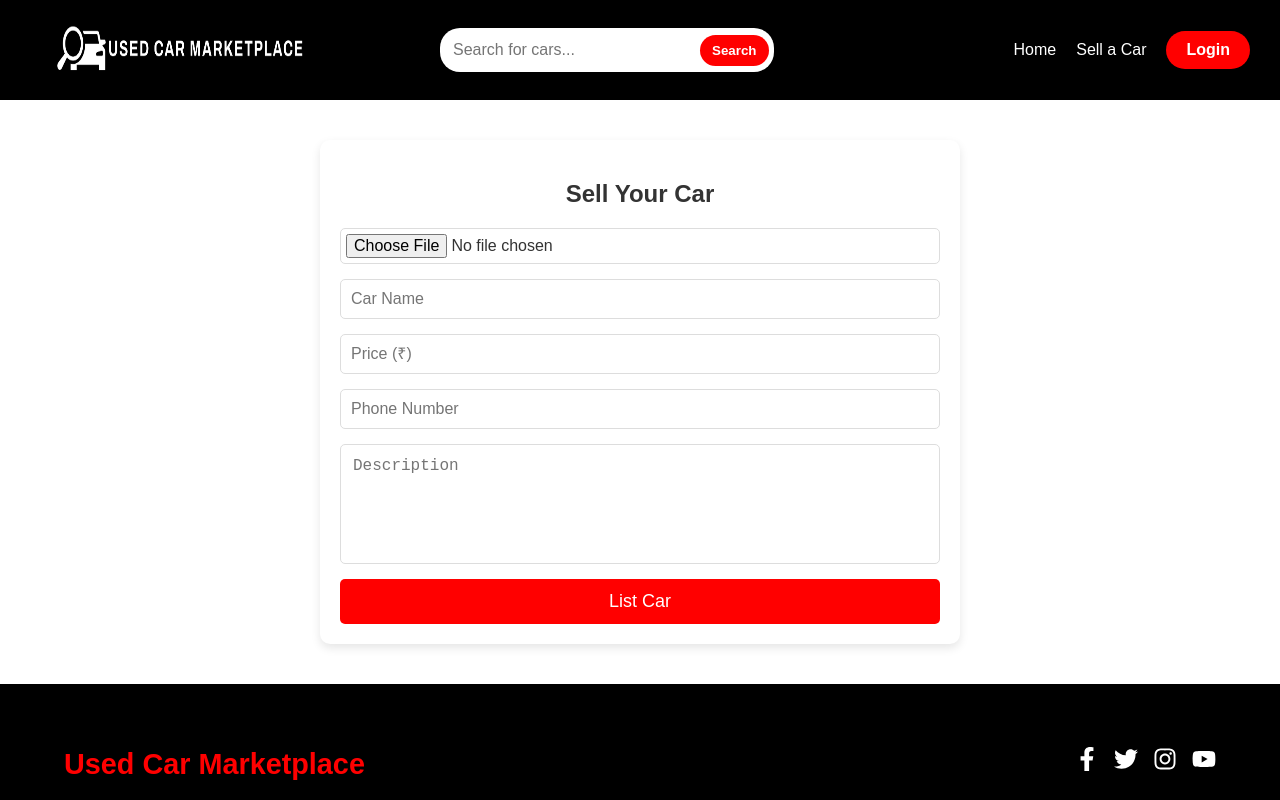
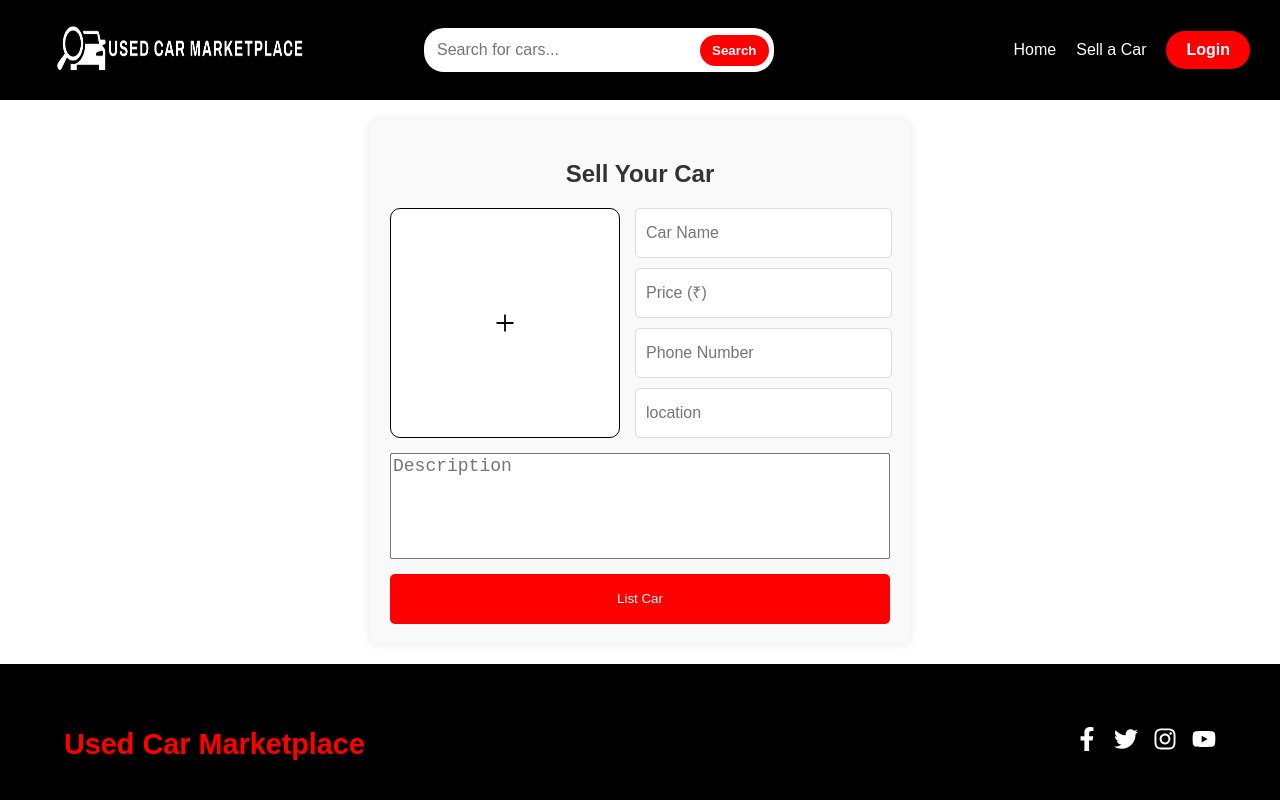
Before and after one commit to abhinaver/used_car_selleing-website, a React (Vite) app: page /sell in a window 1280 px wide. Shown: the top 800 px of the page. Built offline with nearby package versions, Linux system fonts and the light colour scheme.

Commit message:
fixed sell a car and added sign up

```diff
--- a/src/App.css
+++ b/src/App.css
@@ -4,9 +4,3 @@ body {
   padding: 0;
   text-align: center;
 }
-
-.car-card img {
-  width: 200px;
-  height: 150px;
-  object-fit: cover;
-}
--- a/src/App.jsx
+++ b/src/App.jsx
@@ -6,6 +6,7 @@ import SellCar from "./pages/SellCar";
 import Login from "./pages/Login"; // Import Login Page
 import Header from "./components/Header";
 import Footer from "./components/Footer";
+import Signup from "./pages/Signup";
 
 const App = () => {
   return (
@@ -16,6 +17,7 @@ const App = () => {
         <Route path="/car/:id" element={<CarDetails />} />
         <Route path="/sell" element={<SellCar />} />
         <Route path="/login" element={<Login />} /> {/* New Route for Login */}
+        <Route path="/Signup" element={<Signup/>} />
       </Routes>
       <Footer />
     </Router>
--- a/src/components/Header.jsx
+++ b/src/components/Header.jsx
@@ -1,10 +1,11 @@
 import React, { useState } from "react";
-import { Link } from "react-router-dom";
+import { Link, useNavigate } from "react-router-dom";
 import logo from "../assets/logo.png"; // Import the logo
 import "./Header.css"; // Import styles
 
 const Header = () => {
   const [searchQuery, setSearchQuery] = useState("");
+  const navigate = useNavigate()
 
   const handleSearch = (e) => {
     e.preventDefault();
@@ -15,7 +16,7 @@ const Header = () => {
   return (
     <nav className="navbar">
       <div className="logo-container">
-        <img src={logo} alt="Used Car Marketplace Logo" className="logo-img" />
+        <img src={logo} alt="Used Car Marketplace Logo" className="logo-img" onClick={()=>{navigate("/")}}/>
       </div>
 
       <form className="search-bar" onSubmit={handleSearch}>
--- a/src/pages/Login.jsx
+++ b/src/pages/Login.jsx
@@ -52,7 +52,7 @@ const Login = () => {
 
         {/* Sign-up Link */}
         <p className="signup-text">
-          Don't have an account? <a href="/signup">Sign up</a>
+          Don't have an account? <a onClick={()=>{navigate('/Signup')}}>Sign up</a>
         </p>
       </form>
     </div>
--- a/src/pages/SellCar.css
+++ b/src/pages/SellCar.css
@@ -1,78 +1,95 @@
 .sell-car-container {
-  width: 600px;
-  margin: 40px auto;
+  max-width: 500px;
+  margin: 0 auto;
   padding: 20px;
-  background: #fff;
-  border-radius: 10px;
-  box-shadow: 0px 4px 10px rgba(0, 0, 0, 0.1);
-  text-align: center;
-}
-
-h2 {
-  font-size: 24px;
-  color: #333;
-  margin-bottom: 15px;
+  background-color: #f9f9f9;
+  border-radius: 8px;
+  box-shadow: 0 0 10px rgba(0, 0, 0, 0.1);
+  margin-top: 20px;
+  margin-bottom: 20px;
 }
 
 .sell-car-form {
   display: flex;
   flex-direction: column;
   gap: 15px;
-  width: 100%;
-}
-
-input, textarea {
-  padding: 12px;
-  border: 1px solid #ddd;
-  border-radius: 5px;
-  font-size: 16px;
-  width: 100%;
-  box-sizing: border-box; /* Ensure consistent padding and width */
-}
-
-textarea {
-  height: 120px;  /* Increased height for better visibility */
-  resize:none; /* Allow vertical resize if needed */
 }
 
 .file-input {
   display: flex;
-  align-items: center;
-  justify-content: space-between;
-  gap: 10px;
-  font-size: 16px;
-  color: #333;
-}
-
-.file-input input {
-  padding: 5px;
-  border: 1px solid #ddd;
-  border-radius: 5px;
+  flex-direction: column;
+  align-items: start;
   cursor: pointer;
-  width: 100%;  /* Adjust width for better alignment */
+  flex: 1;
 }
 
 .preview-image {
-  width: 100%;
-  max-height: 250px;
+  width: 230px;
+  height: 230px;
   object-fit: cover;
   border-radius: 10px;
-  margin-top: 10px;
-  border: 1px solid #ddd;
+  cursor: pointer;
+  transition: transform 0.3s;
+}
+
+.preview-image:hover {
+  transform: scale(1.05);
+}
+
+.icon-button {
+  background-color: #ffffff;
+  border: none;
+  padding: 8px;
+  width: 230px;             /* Set a fixed width for a square shape */
+  height: 230px;            /* Set a fixed height for a square shape */
+  border-radius: 10px;      /* Slightly rounded corners for a modern look */
+  cursor: pointer;
+  transition: background-color 0.3s;
+  display: flex;
+  align-items: center;
+  justify-content: center;
+  border:1px solid black;
+}
+
+.icon-button:hover {
+  background-color: #2980b9;
+}
+
+.icon-button svg {
+  color: #000000;
 }
 
 .submit-button {
-  background-color: #ff0000;  /* Darker green for consistency */
-  color: white;
-  padding: 12px 20px;
+  background-color: #ff0000;
+  color: #fff;
   border: none;
+  padding: 10px;
   border-radius: 5px;
   cursor: pointer;
-  font-size: 18px;
-  transition: 0.3s;
-  width: 100%;  /* Fix width issue */
+  transition: background-color 0.3s;
+  height: 50px;
 }
 
 .submit-button:hover {
-  background-color: #e20e0e;  /* Darker green hover effect */
+  background-color: #27ae60;
 }
+.horizontal{
+  display: flex;
+}
+.vertical{
+  display: flex;
+  flex: 1;
+  flex-direction: column;
+  justify-content:initial;
+  padding: 0px 20px 0px 10px;
+  gap: 10px;
+}
+.vertical input{
+  flex: 1;
+  width: 100%;
+}
+textarea{
+  resize: none;
+  height: 100px;
+  font-size: 18px;
+}
--- a/src/pages/SellCar.jsx
+++ b/src/pages/SellCar.jsx
@@ -1,5 +1,6 @@
 import React, { useState } from "react";
-import "./SellCar.css"; // Import the CSS file
+import { AiOutlinePlus } from "react-icons/ai"; // Import Plus icon from React Icons
+import "./SellCar.css"; // Import CSS file
 
 const SellCar = () => {
   const [carData, setCarData] = useState({
@@ -30,23 +31,84 @@ const SellCar = () => {
     <div className="sell-car-container">
       <h2>Sell Your Car</h2>
       <form onSubmit={handleSubmit} className="sell-car-form">
-        {/* Image Upload */}
-        <label className="file-input">
-          <input type="file" accept="image/*" onChange={handleImageChange} />
-        </label>
-        {carData.image && <img src={carData.image} alt="Car Preview" className="preview-image" />}
+        <div className="horizontal">
+      <label className="file-input">
+  {carData.image ? (
+    <img
+      src={carData.image}
+      alt="Car Preview"
+      className="preview-image"
+      onClick={() => document.getElementById("file-upload").click()}  // Click to change image
+    />
+  ) : (
+    <>
+      <input
+        className="upload-button"
+        type="file"
+        accept="image/*"
+        onChange={handleImageChange}
+        style={{ display: "none" }}  // Hide default input
+        id="file-upload"
+      />
+      <button
+        type="button"
+        className="icon-button"
+        onClick={() => document.getElementById("file-upload").click()}  // Trigger file input click
+      >
+        <AiOutlinePlus size={24} />
+      </button>
+    </>
+  )}
+</label>
 
+<div className="vertical">
         {/* Car Name */}
-        <input type="text" name="name" placeholder="Car Name" value={carData.name} onChange={handleChange} required />
+        <input
+          type="text"
+          name="name"
+          placeholder="Car Name"
+          value={carData.name}
+          onChange={handleChange}
+          required
+        />
 
         {/* Price */}
-        <input type="number" name="price" placeholder="Price (₹)" value={carData.price} onChange={handleChange} required />
+        <input
+          type="number"
+          name="price"
+          placeholder="Price (₹)"
+          value={carData.price}
+          onChange={handleChange}
+          required
+        />
 
         {/* Phone Number */}
-        <input type="tel" name="phone" placeholder="Phone Number" value={carData.phone} onChange={handleChange} required />
-
+        <input
+          type="tel"
+          name="phone"
+          placeholder="Phone Number"
+          value={carData.phone}
+          onChange={handleChange}
+          required
+        />
+         {/* Location */}
+         <input
+          type="text"
+          name="location"
+          placeholder="location"
+          value={carData.location}
+          onChange={handleChange}
+          required
+        />
+</div></div>
         {/* Description */}
-        <textarea name="description" placeholder="Description" value={carData.description} onChange={handleChange} required></textarea>
+        <textarea
+          name="description"
+          placeholder="Description"
+          value={carData.description}
+          onChange={handleChange}
+          required
+        ></textarea>
 
         {/* Submit Button */}
         <button type="submit" className="submit-button">List Car</button>
--- /dev/null
+++ b/src/pages/Signup.css
@@ -0,0 +1,60 @@
+.signup-container {
+    max-width: 400px;
+    margin: 50px auto;
+    padding: 20px;
+    background-color: #fff;
+    border-radius: 10px;
+    box-shadow: 0 0 10px rgba(0, 0, 0, 0.1);
+    text-align: center;
+  }
+
+  .signup-form {
+    display: flex;
+    flex-direction: column;
+    gap: 15px;
+  }
+
+  .input-group {
+    position: relative;
+    display: flex;
+    align-items: center;
+  }
+
+  .input-group .icon {
+    position: absolute;
+    left: 10px;
+    color: #3498db;
+  }
+
+  .input-group input {
+    width: 100%;
+    padding: 10px 10px 10px 35px;
+    border: 1px solid #ddd;
+    border-radius: 5px;
+    transition: border-color 0.3s;
+  }
+
+  .input-group input:focus {
+    border-color: #3498db;
+    outline: none;
+  }
+
+  .signup-button {
+    padding: 10px;
+    background-color: #3498db;
+    color: #fff;
+    border: none;
+    border-radius: 5px;
+    cursor: pointer;
+    transition: background-color 0.3s;
+  }
+
+  .signup-button:hover {
+    background-color: #2980b9;
+  }
+
+  .error {
+    color: #e74c3c;
+    font-size: 12px;
+    margin-top: -10px;
+  }
--- /dev/null
+++ b/src/pages/Signup.jsx
@@ -0,0 +1,113 @@
+import React, { useState } from "react";
+import { AiOutlineUser, AiOutlineMail, AiOutlineLock } from "react-icons/ai";
+import "./Signup.css";
+
+const Signup = () => {
+  const [formData, setFormData] = useState({
+    username: "",
+    email: "",
+    password: "",
+    confirmPassword: "",
+  });
+
+  const [errors, setErrors] = useState({});
+
+  const handleChange = (e) => {
+    setFormData({ ...formData, [e.target.name]: e.target.value });
+  };
+
+  const validate = () => {
+    const newErrors = {};
+    if (!formData.username) newErrors.username = "Username is required.";
+    if (!formData.email) newErrors.email = "Email is required.";
+    if (!formData.password) newErrors.password = "Password is required.";
+    if (formData.password !== formData.confirmPassword) {
+      newErrors.confirmPassword = "Passwords do not match.";
+    }
+    setErrors(newErrors);
+    return Object.keys(newErrors).length === 0;
+  };
+
+  const handleSubmit = (e) => {
+    e.preventDefault();
+    if (validate()) {
+      console.log("Form Submitted:", formData);
+      alert("Signup Successful!");
+      setFormData({
+        username: "",
+        email: "",
+        password: "",
+        confirmPassword: "",
+      });
+      setErrors({});
+    }
+  };
+
+  return (
+    <div className="signup-container">
+      <h2>Sign Up</h2>
+      <form onSubmit={handleSubmit} className="signup-form">
+        {/* Username */}
+        <div className="input-group">
+          <AiOutlineUser className="icon" />
+          <input
+            type="text"
+            name="username"
+            placeholder="Username"
+            value={formData.username}
+            onChange={handleChange}
+          />
+        </div>
+        {errors.username && <p className="error">{errors.username}</p>}
+
+        {/* Email */}
+        <div className="input-group">
+          <AiOutlineMail className="icon" />
+          <input
+            type="email"
+            name="email"
+            placeholder="Email"
+            value={formData.email}
+            onChange={handleChange}
+          />
+        </div>
+        {errors.email && <p className="error">{errors.email}</p>}
+
+        {/* Password */}
+        <div className="input-group">
+          <AiOutlineLock className="icon" />
+          <input
+            type="password"
+            name="password"
+            placeholder="Password"
+            value={formData.password}
+            onChange={handleChange}
+          />
+        </div>
+        {errors.password && <p className="error">{errors.password}</p>}
+
+        {/* Confirm Password */}
+        <div className="input-group">
+          <AiOutlineLock className="icon" />
+          <input
+            type="password"
+            name="confirmPassword"
+            placeholder="Confirm Password"
+            value={formData.confirmPassword}
+            onChange={handleChange}
+          />
+        </div>
+        {errors.confirmPassword && (
+          <p className="error">{errors.confirmPassword}</p>
+        )}
+
+        {/* Submit Button */}
+        <button type="submit" className="signup-button">
+          Sign Up
+        </button>
+      </form>
+    </div>
+  );
+};
+
+export default Signup;
```
Also changed, not shown: src/components/CarCard.css (+8 -6 lines).
